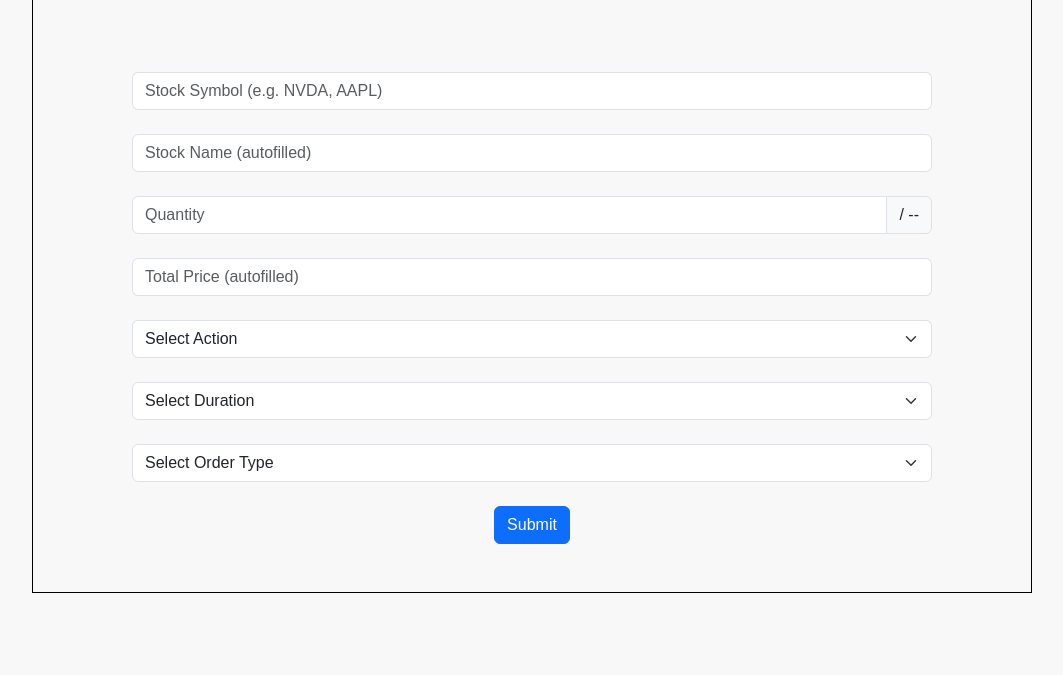
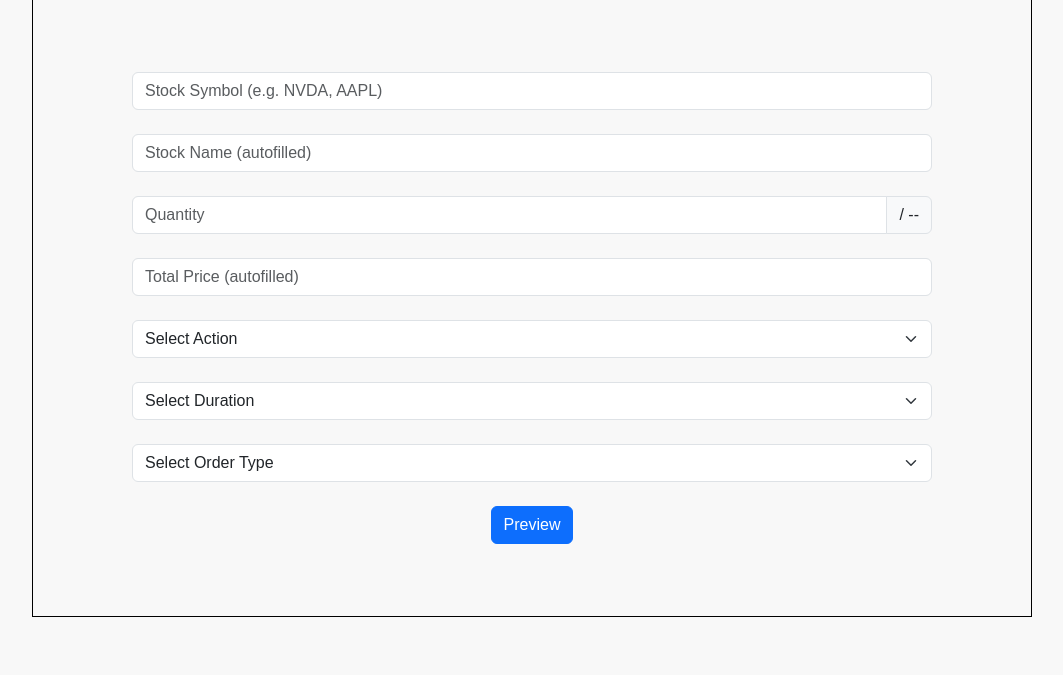
Before and after one commit to VaishnaviBhosalee/StockTradeSimulator, a Flask app: a page that uses templates/trade.html in a window 1280 px wide. Shown: the part 213-888 px from the top of the page, without its empty margins (108-1171 px from the left). Before the commit the page ends 806 px from the top, so only its background shows below. Run offline with Flask 3, Linux system fonts and the light colour scheme.

Commit message:
trade preview added

```diff
--- a/controllers/trade.py
+++ b/controllers/trade.py
@@ -1,8 +1,51 @@
-from flask import render_template,redirect
+from flask import render_template, redirect, request, url_for, session
 from create_app import app
 from extensions import db
 from datetime import datetime
+from models.user_stocks import UserStocks
+
+
 @app.route('/trade/<user_name>/<login_success>')
-def trade(user_name,login_success):
+def trade(user_name, login_success):
     current_time = datetime.now()
-    return render_template('trade.html', user_name=user_name,login_success=login_success,current_time=current_time)
+    return render_template('trade.html', user_name=user_name, login_success=login_success, current_time=current_time)
+
+
+# Show preview of trade
+@app.route('/trade/preview', methods=['POST'])
+def trade_preview():
+    trade_data = request.form.to_dict()
+
+    # Debug: print keys for confirmation
+    print("Received trade data:", trade_data)
+
+    try:
+        total = round(float(trade_data.get('total_price', 0)), 2)
+    except:
+        total = 0
+
+    return render_template('preview.html', trade=trade_data, total=total)
+
+
+# Final confirmation and saving to DB
+@app.route('/trade/confirm', methods=['POST'])
+def confirm_trade():
+    trade = request.form
+    print("Confirming trade data:", dict(trade))  # Debug
+
+    user_id = session.get('user_id')  # ensure set during login
+
+    user_stock = UserStocks(
+        user_id=user_id,
+        stock_name=trade.get('description'),
+        stock_symbol=trade.get('stock_symbol', '').upper(),
+        buy_price_of_user=float(trade.get('total_price', 0)) / int(trade.get('qty', 1)),
+        qty=int(trade.get('qty', 0)),
+        total_value=float(trade.get('total_price', 0)),
+        status=True
+    )
+
+    db.session.add(user_stock)
+    db.session.commit()
+
+    return redirect(url_for('home', user_name=session['username'], login_success='true'))
--- a/templates/learn.html
+++ b/templates/learn.html
@@ -5,7 +5,7 @@
 {% block body %}
 <div class="container-fluid mt-4">
 
-  <h2 class="mb-4 fw-bold">Videos on Managing a Portfolio</h2>
+  <h2 class="mb-4 fw-bold">Learn</h2>
 
   <div class="row">
     <!-- ──────────────────────────────────  MAIN PLAYER  ────────────────────────────────── -->
--- a/templates/trade.html
+++ b/templates/trade.html
@@ -6,7 +6,7 @@
 <h2 style="text-align: center; margin: 20px; padding: 20px;">TRADE PAGE</h2>
 
 <div class="border border-black m-5 mx-auto p-5" style="text-align: center; max-width: 1000px">
-  <form action="/trade" method="POST" id="tradeForm">
+  <form action="{{ url_for('trade_preview') }}" method="POST" id="tradeForm">
 
     <!-- Stock Symbol -->
     <div class="input-group m-4 mx-auto" style="max-width:800px;">
@@ -15,7 +15,7 @@
 
     <!-- Stock Name (Autopopulated) -->
     <div class="input-group m-4 mx-auto" style="max-width:800px;">
-      <input type="text" class="form-control" id="stockName" placeholder="Stock Name (autofilled)" readonly>
+      <input type="text" class="form-control" id="stockName" name="description" placeholder="Stock Name (autofilled)" readonly>
     </div>
 
     <!-- Quantity + Max Label -->
@@ -57,58 +57,9 @@
     </div>
 
     <!-- Submit -->
-    <!-- Button trigger modal -->
-<button type="button" class="btn btn-primary" data-bs-toggle="modal" data-bs-target="#staticBackdrop">
-  Submit
-</button>
-
-<!-- Modal -->
-
-<div class="modal fade" id="staticBackdrop" data-bs-backdrop="static" data-bs-keyboard="false" tabindex="-1" aria-labelledby="staticBackdropLabel" aria-hidden="true">
-  <div class="modal-dialog">
-    <div class="modal-content">
-      <div class="modal-header">
-        <h1 class="modal-title fs-5" id="staticBackdropLabel">Trade Confirmation</h1>
-        <button type="button" class="btn-close" data-bs-dismiss="modal" aria-label="Close"></button>
-      </div>
-      <div class="modal-body">
-        <!--message content-->
-        <div class="modal-body">
-          <div class="container-fluid">
-            <div class="row">
-              <div class="col-md-4">.col-md-4</div>
-              <div class="col-md-4 ms-auto">.col-md-4 .ms-auto</div>
-            </div>
-            <div class="row">
-              <div class="col-md-3 ms-auto">.col-md-3 .ms-auto</div>
-              <div class="col-md-2 ms-auto">.col-md-2 .ms-auto</div>
-            </div>
-            <div class="row">
-              <div class="col-md-6 ms-auto">.col-md-6 .ms-auto</div>
-            </div>
-            <div class="row">
-              <div class="col-sm-9">
-                Level 1: .col-sm-9
-                <div class="row">
-                  <div class="col-8 col-sm-6">
-                    Level 2: .col-8 .col-sm-6
-                  </div>
-                  <div class="col-4 col-sm-6">
-                    Level 2: .col-4 .col-sm-6
-                  </div>
-                </div>
-              </div>
-            </div>
-          </div>
-        </div>
-      </div>
-      <div class="modal-footer">
-        <button type="button" class="btn btn-secondary" data-bs-dismiss="modal">Cancel</button>
-        <button type="button" class="btn btn-primary">Proceed</button>
-      </div>
+    <div class="m-4">
+      <button type="submit" class="btn btn-primary">Preview</button>
     </div>
-  </div>
-</div>
 
     <!-- Live Price Widget -->
     <div id="livePriceWidget" class="border rounded p-3 mt-4" style="display:none; max-width: 400px; margin:auto;">
@@ -126,13 +77,11 @@
   let ws = null;
   let lastPrice = null;
 
-  // Fetch full company name
   async function fetchStockDetails(symbol) {
     const url = `https://finnhub.io/api/v1/stock/profile2?symbol=${symbol}&token=${finnhubApiKey}`;
     try {
       const res = await fetch(url);
       const data = await res.json();
-
       if (data && data.name) {
         document.getElementById("stockName").value = data.name;
         return true;
@@ -142,32 +91,27 @@
       }
     } catch (err) {
       console.error("Error fetching stock details", err);
-      document.getElementById("stockName").value = "Error";
       return false;
     }
   }
 
-  // Fetch current price for total calculation
   async function fetchStockPrice(symbol) {
     const url = `https://finnhub.io/api/v1/quote?symbol=${symbol}&token=${finnhubApiKey}`;
     try {
       const res = await fetch(url);
       const data = await res.json();
-      return parseFloat(data.c) || 0;  // c = current price
+      return parseFloat(data.c) || 0;
     } catch (err) {
       console.error("Error fetching stock price", err);
       return 0;
     }
   }
 
-  // Setup live price WebSocket
   function openWebSocket(symbol) {
     if (ws) ws.close();
 
     ws = new WebSocket(`wss://ws.finnhub.io?token=${finnhubApiKey}`);
-
     ws.onopen = () => {
-      console.log("WebSocket connected");
       ws.send(JSON.stringify({ type: 'subscribe', symbol }));
       document.getElementById("liveSymbol").textContent = `Symbol: ${symbol}`;
       document.getElementById("livePriceWidget").style.display = 'block';
@@ -178,136 +122,16 @@
       if (data.type === "trade" && data.data.length > 0) {
         const price = data.data[0].p;
         const priceElem = document.getElementById("livePrice");
+        const delta = lastPrice && price !== lastPrice;
 
-        if (lastPrice !== null && price !== lastPrice) {
+        // Apply color change
+        if (delta) {
           priceElem.style.color = price > lastPrice ? "green" : "red";
         }
 
         priceElem.textContent = price.toFixed(2);
         lastPrice = price;
       }
-    };
-
-    ws.onerror = (err) => {
-      console.error("WebSocket error:", err);
-    };
-
-    ws.onclose = () => {
-      console.log("WebSocket closed");
-    };
-  }
-
-  // Called when user enters a valid stock symbol
-  async function handleSymbolChange(symbol) {
-    const valid = await fetchStockDetails(symbol);
-    if (!valid) return;
-
-    const price = await fetchStockPrice(symbol);
-    if (price === 0) {
-      alert("Failed to fetch live price.");
-      return;
-    }
-
-    lastPrice = price;
-
-    const maxQty = Math.floor(bankBalance / price);
-    document.getElementById("qtyMaxLabel").innerText = `/ ${maxQty}`;
-
-    const qtyInput = document.getElementById("qty");
-    const totalPriceField = document.getElementById("totalPrice");
-
-    // Reset fields
-    qtyInput.value = "";
-    totalPriceField.value = "";
-
-    qtyInput.oninput = () => {
-      let qty = parseInt(qtyInput.value || 0);
-      if (qty > maxQty) {
-        qty = maxQty;
-        qtyInput.value = qty;
-      }
-      const total = (qty * price).toFixed(2);
-      totalPriceField.value = total;
-    };
-
-    openWebSocket(symbol);
-  }
-
-  // Handle symbol input
-  document.getElementById("stockSymbol").addEventListener("change", async (e) => {
-    const symbol = e.target.value.trim().toUpperCase();
-    if (!symbol) return;
-    await handleSymbolChange(symbol);
-  });
-</script>
-
-
-<!-- <script>
-  const bankBalance = 100000;
-  const twelveDataKey = "83b75dac426e44c89667b743c183c638";  // Replace with your key
-  let lastPrice = null;
-  let ws = null;
-
-  async function fetchStockDetails(symbol) {
-    try {
-      const res = await fetch(`https://api.twelvedata.com/symbol_search?symbol=${symbol}&apikey=${twelveDataKey}`);
-      const data = await res.json();
-
-      if (data && Array.isArray(data.data) && data.data.length > 0) {
-        document.getElementById("stockName").value = data.data[0].instrument_name || "Name not found";
-        return true;
-      } else {
-        document.getElementById("stockName").value = "Invalid Symbol";
-        return false;
-      }
-    } catch (err) {
-      console.error("Error fetching symbol details", err);
-      return false;
-    }
-  }
-
-  async function fetchStockPrice(symbol) {
-    try {
-      const res = await fetch(`https://api.twelvedata.com/price?symbol=${symbol}&apikey=${twelveDataKey}`);
-      const data = await res.json();
-      return parseFloat(data.price) || 0;
-    } catch (err) {
-      console.error("Error fetching price", err);
-      return 0;
-    }
-  }
-
-  function openWebSocket(symbol) {
-    if (ws) ws.close();
-
-    ws = new WebSocket(`wss://ws.twelvedata.com/v1/quotes/price?apikey=${twelveDataKey}`);
-    ws.onopen = () => {
-      ws.send(JSON.stringify({ action: "subscribe", params: { symbols: symbol } }));
-      document.getElementById("liveSymbol").textContent = `Symbol: ${symbol}`;
-      document.getElementById("livePriceWidget").style.display = 'block';
-    };
-
-    ws.onmessage = (event) => {
-      const data = JSON.parse(event.data);
-      if (data && data.price) {
-        const price = parseFloat(data.price);
-        const priceElem = document.getElementById("livePrice");
-
-        if (lastPrice && price !== lastPrice) {
-          priceElem.style.color = price > lastPrice ? "green" : "red";
-        }
-
-        priceElem.textContent = price.toFixed(2);
-        lastPrice = price;
-      }
-    };
-
-    ws.onerror = (err) => {
-      console.error("WebSocket error:", err);
-    };
-
-    ws.onclose = () => {
-      console.log("WebSocket closed");
     };
   }
 
@@ -339,12 +163,12 @@
     openWebSocket(symbol);
   }
 
+  // Bind event once
   document.getElementById("stockSymbol").addEventListener("change", async (e) => {
     const symbol = e.target.value.trim().toUpperCase();
     if (!symbol) return;
     await handleSymbolChange(symbol);
   });
-</script> -->
-
+</script>
 
 {% endblock %}
```
Also changed, not shown: controllers/login.py (+18 -9 lines), templates/preview.html (added, +29 -0 lines), instance/test.db.
